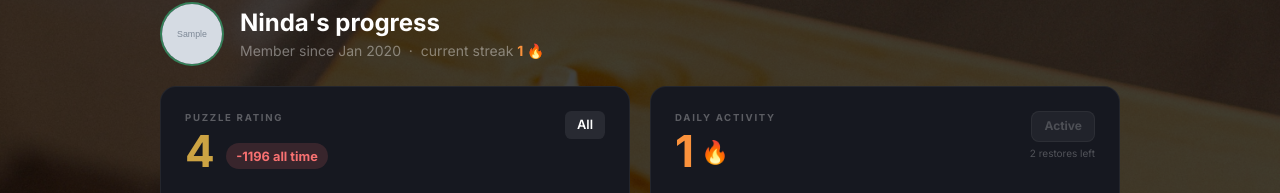
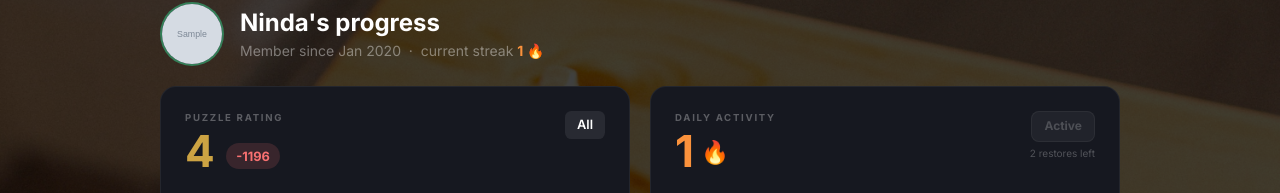
Before and after one commit to sabinramtel/Chess, a Flask app: page /stats in a window 1280 px wide. Shown: the part 105-298 px from the top of the page. Run offline with Flask 3, Linux system fonts and the light colour scheme; a user stored in the database is signed in; tables that the repository leaves empty hold one stand-in row (values such as "Sample post"); grey boxes marked "Sample" are stand-in pictures; some libraries are stand-ins or nearby versions.

Commit message:
updated in rating

```diff
--- a/app/templates/stats.html
+++ b/app/templates/stats.html
@@ -6,7 +6,7 @@
 <script src="https://cdn.jsdelivr.net/npm/chart.js@4"></script>
 <style>
     body {
-        background: linear-gradient(rgba(0,0,0,0.75), rgba(0,0,0,0.75)), url('/static/images/chess-board.jpg') center/cover no-repeat fixed;
+        background: linear-gradient(rgba(0, 0, 0, 0.75), rgba(0, 0, 0, 0.75)), url('/static/images/chess-board.jpg') center/cover no-repeat fixed;
         justify-content: flex-start !important;
         align-items: stretch !important;
         padding: 0 !important;
@@ -324,9 +324,9 @@
                         <div class="flex items-end gap-3 mt-1">
                             <span class="sbig" style="color:var(--primary)">{{ puzzle_rating }}</span>
                             {% if puzzle_rating > 1200 %}
-                            <span class="badge-up mb-1">+{{ puzzle_rating - 1200 }} all time</span>
-                            {% elif puzzle_rating < 1200 %} <span class="badge-down mb-1">{{ puzzle_rating - 1200 }} all
-                                time</span>
+                            <span class="badge-up mb-1">+{{ puzzle_rating - 1200 }}</span>
+                            {% elif puzzle_rating < 1200 %} <span class="badge-down mb-1">{{ puzzle_rating - 1200
+                                }}</span>
                                 {% endif %}
                         </div>
                     </div>
@@ -527,7 +527,7 @@
             {% else %}
             <div class="empty-state">
                 <svg xmlns="http://www.w3.org/2000/svg" fill="none" viewBox="0 0 24 24" stroke-width="1.5"
-                    stroke="currentColor">
+                    stroke="currentColor" class="w-8 h-8 opacity-25">
                     <path stroke-linecap="round" stroke-linejoin="round"
                         d="M9.813 15.904 9 18.75l-.813-2.846a4.5 4.5 0 0 0-3.09-3.09L2.25 12l2.846-.813a4.5 4.5 0 0 0 3.09-3.09L9 5.25l.813 2.846a4.5 4.5 0 0 0 3.09 3.09L15.75 12l-2.846.813a4.5 4.5 0 0 0-3.09 3.09Z" />
                 </svg>
@@ -543,9 +543,9 @@
             </div>
             <div class="empty-state">
                 <svg xmlns="http://www.w3.org/2000/svg" fill="none" viewBox="0 0 24 24" stroke-width="1.5"
-                    stroke="currentColor">
+                    stroke="currentColor" class="w-8 h-8 opacity-25">
                     <path stroke-linecap="round" stroke-linejoin="round"
-                        d="M14.25 6.087c0-.355.186-.676.401-.959.221-.29.349-.634.349-1.003 0-1.036-1.007-1.875-2.25-1.875s-2.25.84-2.25 1.875c0 .369.128.713.349 1.003.215.283.401.604.401.959v0a.64.64 0 0 1-.657.643 48.39 48.39 0 0 1-4.163-.3c.186 1.613.293 3.25.315 4.907a.656.656 0 0 1-.658.663v0c-.355 0-.676-.186-.959-.401a1.647 1.647 0 0 0-1.003-.349c-1.036 0-1.875 1.007-1.875 2.25s.84 2.25 1.875 2.25c.369 0 .713-.128 1.003-.349.283-.215.604-.401.959-.401v0c.31 0 .555.26.532.57a48.039 48.039 0 0 1-.642 5.056c1.518.19 3.058.309 4.616.354a.64.64 0 0 0 .657-.643v0c0-.355-.186-.676-.401-.959a1.647 1.647 0 0 1-.349-1.003c0-1.035 1.008-1.875 2.25-1.875 1.243 0 2.25.84 2.25 1.875 0 .369-.128.713-.349 1.003-.215.283-.4.604-.4.959v0c0 .333.277.599.61.58a48.1 48.1 0 0 0 5.427-.63 48.05 48.05 0 0 0 .582-4.717.532.532 0 0 0-.533-.57v0c-.355 0-.676.186-.959.401-.29.221-.634.349-1.003.349-1.035 0-1.875-1.007-1.875-2.25s.84-2.25 1.875-2.25c.37 0 .713.128 1.003.349.283 2.15.604.401.959.401v0a.656.656 0 0 0 .658-.663 48.422 48.422 0 0 0-.37-5.36c-1.886.342-3.81.574-5.766.689a.578.578 0 0 1-.61-.58v0Z" />
+                        d="M14.25 6.087c0-.355.186-.676.401-.959.221-.29.349-.634.349-1.003 0-1.036-1.007-1.875-2.25-1.875s-2.25.84-2.25 1.875c0 .369.128.713.349 1.003.215.283.401.604.401.959v0a.64.64 0 0 1-.657.643 48.39 48.39 0 0 1-4.163-.3c.186 1.613.293 3.25.315 4.907a.656.656 0 0 1-.658.663v0c-.355 0-.676-.186-.959-.401a1.647 1.647 0 0 0-1.003-.349c-1.036 0-1.875 1.007-1.875 2.25s.84 2.25 1.875 2.25c.369 0 .713-.128 1.003-.349.283-.215.604-.401.959-.401v0c.31 0 .555.26.532.57a48.039 48.039 0 0 1-.642 5.056c1.518.19 3.058.309 4.616.354a.64.64 0 0 0 .657-.643v0c0-.355-.186-.676-.401-.959a1.647 1.647 0 0 1-.349-1.003c0-1.035 1.008-1.875 2.25-1.875 1.243 0 2.25.84 2.25 1.875 0 .369-.128.713-.349 1.003-.215.283-.4.604-.4.959v0c0 .333.277.599.61.58a48.1 48.1 0 0 0 5.427-.63 48.05 48.05 0 0 0 .582-4.717.532.532 0 0 0-.533-.57v0c-.355 0-.676.186-.959 Grandma.401-.29.221-.634.349-1.003.349-1.035 0-1.875-1.007-1.875-2.25s.84-2.25 1.875-2.25c.37 0 .713.128 1.003.349.283 2.15.604.401.959.401v0a.656.656 0 0 0 .658-.663 48.422 48.422 0 0 0-.37-5.36c-1.886.342-3.81.574-5.766.689a.578.578 0 0 1-.61-.58v0Z" />
                 </svg>
                 <span>No games played yet</span>
             </div>
```
